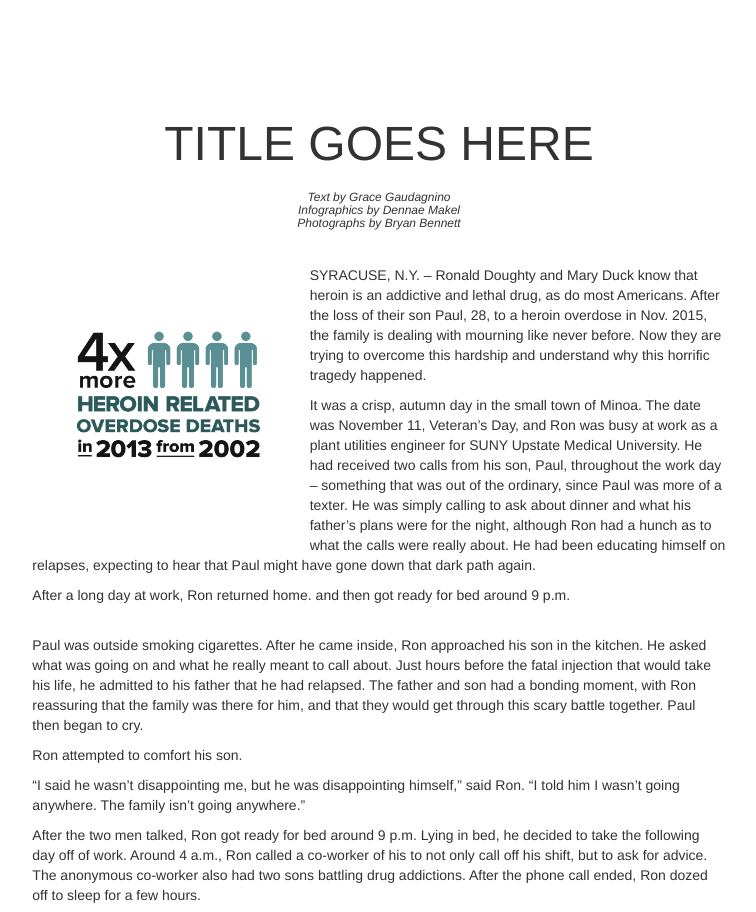
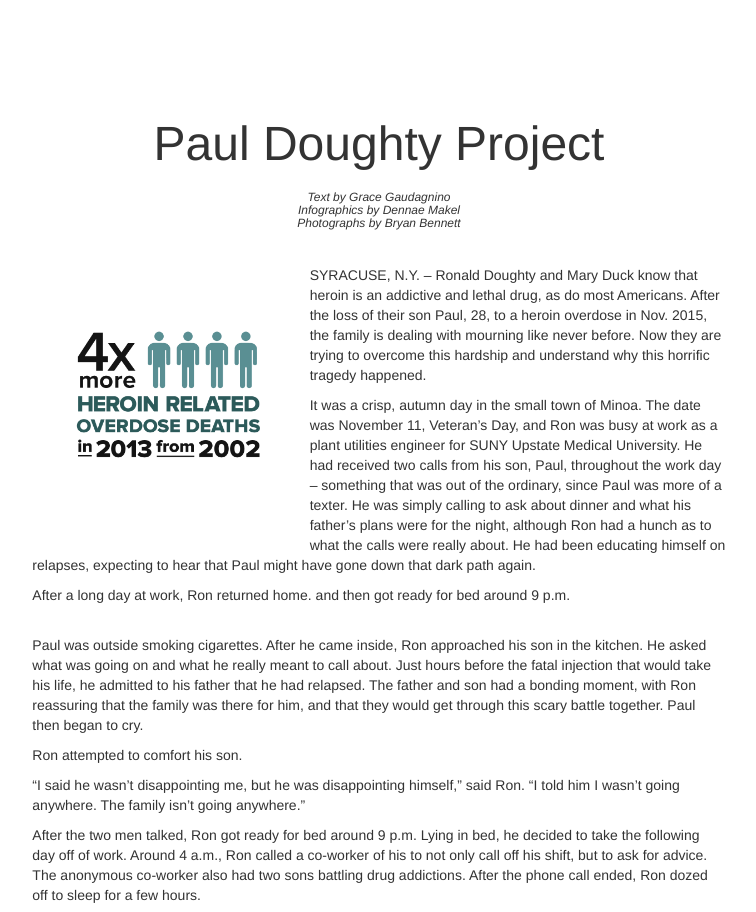
Before and after one commit to pauldoughtyproject/pauldoughtyproject.github.io, a plain HTML site: page index.html in a window 1280 px wide. Shown: the part 854-1766 px from the top of the page, without its empty margins (261-1017 px from the left). Drawn offline with nearby package versions, Linux system fonts and the light colour scheme.

Commit message:
Changed the title

```diff
--- a/index.html
+++ b/index.html
@@ -63,7 +63,7 @@
 	<div class="row">
 		<div class="col-md-2 fill"></div>
 		<div class="col-md-8 header">
-			<h1>TITLE GOES HERE<h1>
+			<h1>Paul Doughty Project<h1>
 			<div class="text-row-1"><i>Text by Grace Gaudagnino <br> Infographics by Dennae Makel <br> Photographs by Bryan Bennett</i><br><br></div>
 		</div>
 		<div class="col-md-2 fill"></div>
```
